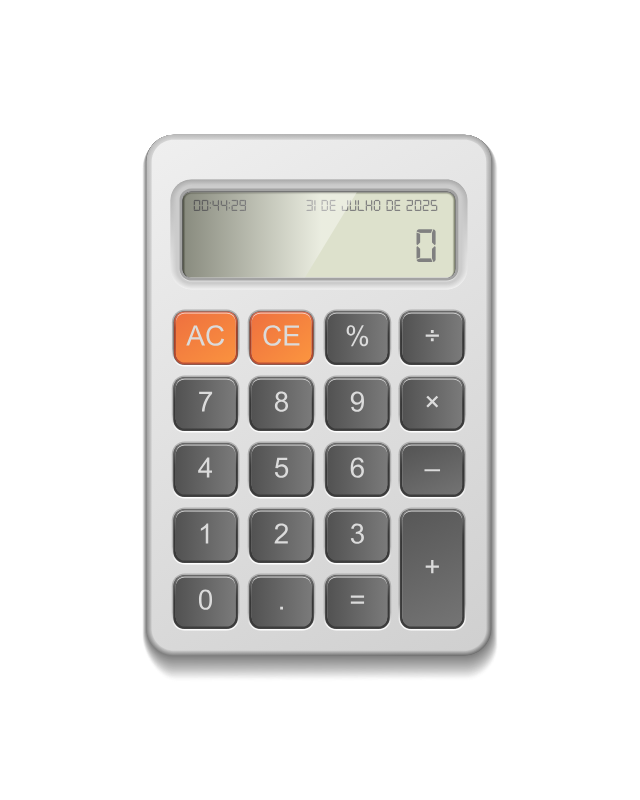
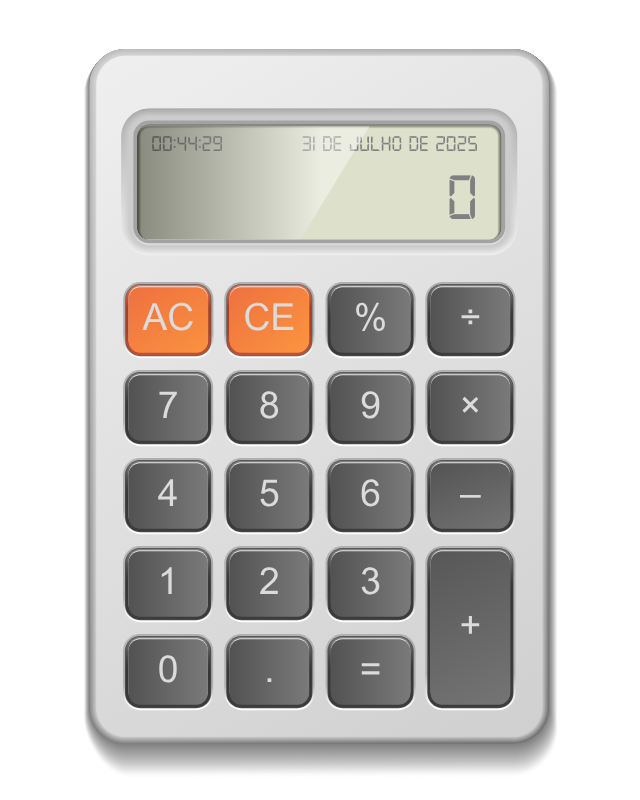
Before and after one commit to UNIFILDEV/Calculadora_NGDPI, a plain HTML site: page index.html in a window 1280 px wide. Shown: the whole page, without its empty margins (322-962 px from the left). Drawn offline with Linux system fonts and the light colour scheme.

Commit message:
Fix altura e largura da calculadora

```diff
--- a/index.html
+++ b/index.html
@@ -198,7 +198,9 @@
         }
 
         #calculadora-ngdpi {
-            margin: 0 auto;
+            width: 100vw;
+            height: 100vh;
+            display: block;
         }
     </style>
 </head>
--- a/scripts/controller/CalcController.js
+++ b/scripts/controller/CalcController.js
@@ -3,7 +3,7 @@ class CalcController {
     constructor() {
 
         this._audio = new Audio('click.mp3');
-        this._audioOnOff = false;
+        this._audioOnOff = true;
         this._lastOperator = '';
         this._lastNumber = '';
 
```
